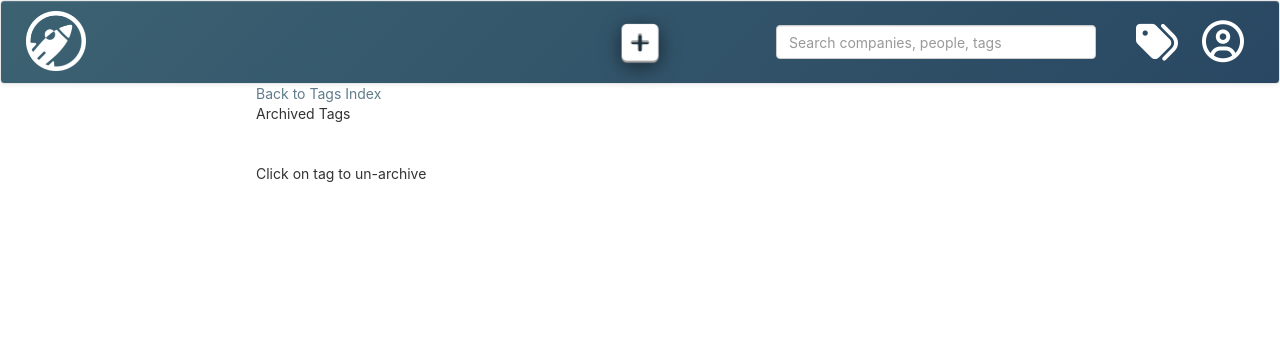
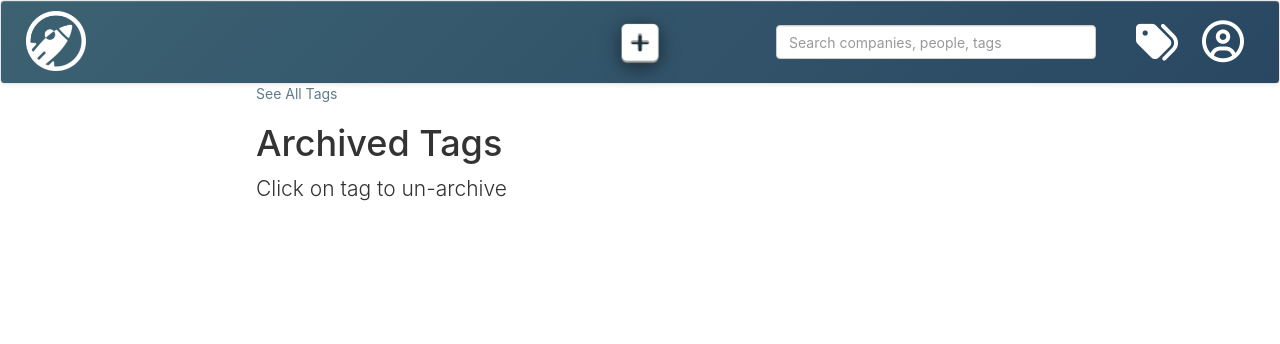
Before and after one commit to rithmschool/slowcrmv2, a Flask app: page /tags/archived in a window 1280 px wide. Shown: the top 344 px of the page. Run offline with Flask 2, Linux system fonts and the light colour scheme; the visitor is signed in with stand-in values (Sample User, id 1); data comes from the database, SQL or seed files in the repository; data that the repository does not hold is empty; some libraries are stand-ins or nearby versions.

Commit message:
more cleanup

```diff
--- a/project/companies/templates/companies/archived.html
+++ b/project/companies/templates/companies/archived.html
@@ -9,7 +9,7 @@
         </a>
     </h4>
     <div>
-        <h2>Archived Companies Index</h2>
+        <h2>Archived Companies</h2>
     </div>
 	<div class="table-responsive">
     	<table class="table">
--- a/project/persons/templates/persons/index.html
+++ b/project/persons/templates/persons/index.html
@@ -3,10 +3,7 @@
 {%  block content  %}
 
 <div>
-    {% for message in get_flashed_messages() %}
-    <p>{{ message }}</p>
-    {% endfor %}
-    <div><h2>People Index</h2></div>
+    <h2>See All People</h2>
     <br><br>
     <div class="table-responsive">
         <table class="table">
--- a/project/tags/templates/tags/archived.html
+++ b/project/tags/templates/tags/archived.html
@@ -1,17 +1,16 @@
 {% extends 'base.html' %}
 {% block content %}
 
-	{% for message in get_flashed_messages() %}
-		<p class="flash">{{ message }}</p>
-	{% endfor %}
 	<div>
-         <a href="{{url_for('tags.index')}}">Back to Tags Index</a>
-		<div class="tagtitle">Archived Tags</div><br><br>
-        <p>Click on tag to un-archive</p>
-	{% for tag in tags %}
-		{% if tag.archived %}
-			<span class="taglist"><a href="{{url_for('tags.archive_tag', id=tag.id)}}">#{{tag.text}}</a></span>
-		{% endif %}
+    <a href="{{url_for('tags.index')}}">See All Tags</a>
+		<h1>Archived Tags</h1>
+		<p class="lead">Click on tag to un-archive</p>
+		{% for tag in tags %}
+			{% if tag.archived %}
+				<p>
+					<a href="{{url_for('tags.archive_tag', id=tag.id)}}">#{{tag.text}}</a>
+				</p>
+			{% endif %}
 		{% endfor %}
 	</div>
 {% endblock %}
--- a/project/tags/templates/tags/new.html
+++ b/project/tags/templates/tags/new.html
@@ -3,9 +3,6 @@
 {%  block content  %}
 <div class="container">
 <div class="editform">
-{% for message in get_flashed_messages() %}
-    <p>{{ message }}</p>
-{% endfor %}
 <h2>Create New Tag</h2>
 
 <a href = "{{url_for('tags.index')}}">See All Tags</a>
--- a/project/templates/base.html
+++ b/project/templates/base.html
@@ -110,6 +110,9 @@
     </div><!--/.container-fluid -->
   </nav>
 
+  {% for message in get_flashed_messages() %}
+    <p class="text-center text-danger">{{ message }}</p>
+  {% endfor %}
 
   <!-- CONTENT -->
   <div class="content">
--- a/project/users/templates/users/home.html
+++ b/project/users/templates/users/home.html
@@ -10,10 +10,6 @@
     }
   });
 </script>
-
-{% for message in get_flashed_messages() %}
-  <p>{{ message }}</p>
-{% endfor %}
 <div class="display">
   <div>
     <div><ul class="entrieslist"></ul></div>
--- a/project/users/templates/users/password_recover.html
+++ b/project/users/templates/users/password_recover.html
@@ -1,6 +1,5 @@
-{% extends 'base.html' %} {% block content%} {% for message in get_flashed_messages() %}
-<p class="flashwarning">{{ message }}</p>
-{% endfor %}
+{% extends 'base.html' %}
+{% block content%}
 <div>
     <div class="col-sm-8">
         <h2>Enter Your New Password</h2>
```
